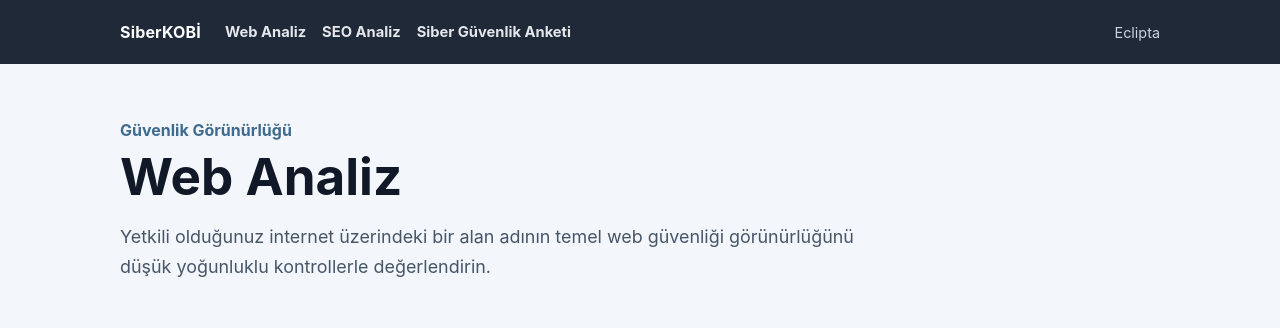
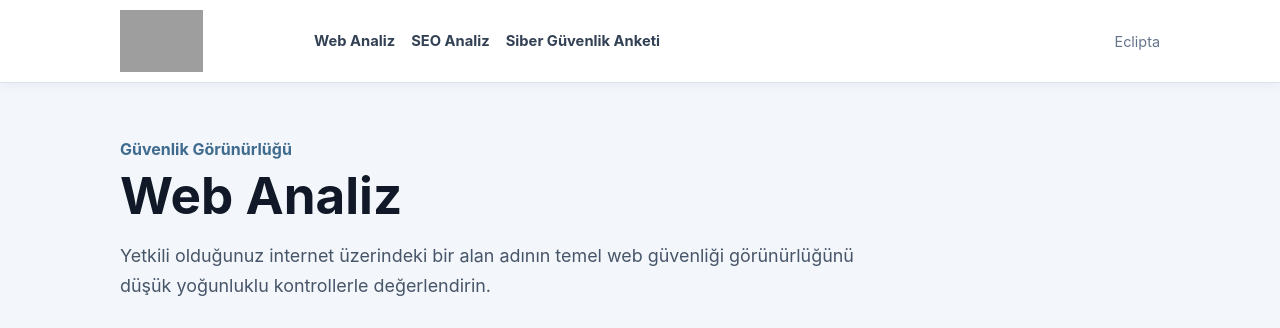
Before and after one commit to YagmurEr/siberkobi, a Flask app: page /openscan in a window 1280 px wide. Shown: the top 328 px of the page. Run offline with Flask 3, Linux system fonts and the light colour scheme; grey boxes are pictures that could not be loaded.

Commit message:
Apply SiberKOBİ branding and local Istanbul hero on latest main
* style: add local Istanbul hero photo asset

* brand: use SiberKOBİ logo in light header

* style: keep hero focused on product message

* style: use local Istanbul hero and light header

```diff
--- a/app/static/app.css
+++ b/app/static/app.css
@@ -10,13 +10,13 @@
 * { box-sizing: border-box; }
 body { margin: 0; font-family: Inter, ui-sans-serif, system-ui, -apple-system, BlinkMacSystemFont, "Segoe UI", sans-serif; background: var(--bg); color: var(--text); }
 .container { width: min(1040px, calc(100% - 32px)); margin: 0 auto; }
-.site-header { background: var(--brand-dark); color: #fff; }
-.header-inner { min-height: 64px; display: flex; align-items: center; gap: 24px; }
-.brand { color: #fff; font-weight: 750; text-decoration: none; letter-spacing: .01em; }
-.brand-note { color: #cbd5e1; font-size: .9rem; margin-left: auto; }
+.site-header { background: #ffffff; color: var(--text); border-bottom: 1px solid var(--line); box-shadow: 0 2px 12px rgba(15, 39, 64, .05); }
+.header-inner { min-height: 82px; display: flex; align-items: center; gap: 26px; }
+.brand { color: var(--text); font-weight: 750; text-decoration: none; letter-spacing: .01em; }
+.brand-note { color: #64748b; font-size: .9rem; margin-left: auto; }
 .main-nav { display: flex; gap: 16px; flex-wrap: wrap; }
-.main-nav a { color: #e5e7eb; text-decoration: none; font-size: .92rem; font-weight: 650; }
-.main-nav a:hover, .main-nav a:focus-visible { color: #fff; text-decoration: underline; }
+.main-nav a { color: #334155; text-decoration: none; font-size: .92rem; font-weight: 650; }
+.main-nav a:hover, .main-nav a:focus-visible { color: #0f2740; text-decoration: underline; }
 .hero { padding: 56px 0 28px; }
 .landing-hero { padding-bottom: 18px; }
 .eyebrow { color: var(--brand); font-weight: 700; margin: 0 0 8px; }
@@ -97,7 +97,7 @@ button:disabled { opacity: .55; cursor: not-allowed; }
 .landing-hero--istanbul {
   background:
     linear-gradient(90deg, rgba(10, 30, 48, .92) 0%, rgba(18, 49, 74, .78) 42%, rgba(36, 75, 102, .30) 70%, rgba(255,255,255,.04) 100%),
-    url("https://upload.wikimedia.org/wikipedia/commons/7/76/Bosphorus_Bridge.jpg") center/cover no-repeat;
+    url("/static/istanbul-hero-photo.svg") center/cover no-repeat;
 }
 .landing-hero-overlay {
   position: absolute;
@@ -169,7 +169,7 @@ button:disabled { opacity: .55; cursor: not-allowed; }
   .landing-hero--istanbul {
     background:
       linear-gradient(90deg, rgba(10,30,48,.95) 0%, rgba(18,49,74,.82) 70%, rgba(36,75,102,.42) 100%),
-      url("https://upload.wikimedia.org/wikipedia/commons/7/76/Bosphorus_Bridge.jpg") 58% center/cover no-repeat;
+      url("/static/istanbul-hero-photo.svg") 58% center/cover no-repeat;
   }
   .module-card { min-height: 0; }
 }
@@ -228,3 +228,9 @@ button:disabled { opacity: .55; cursor: not-allowed; }
   font-size: .86rem;
   color: #475569;
 }
+
+.brand-logo-link { display: inline-flex; align-items: center; }
+.site-logo { display: block; width: 168px; height: 62px; object-fit: contain; object-position: left center; }
+@media (max-width: 820px) {
+  .site-logo { width: 150px; height: 56px; }
+}
--- a/app/templates/base.html
+++ b/app/templates/base.html
@@ -10,7 +10,9 @@
 <body>
   <header class="site-header">
     <div class="container header-inner">
-      <a class="brand" href="{{ url_for('web.index') }}">SiberKOBİ</a>
+      <a class="brand brand-logo-link" href="{{ url_for('web.index') }}" aria-label="SiberKOBİ ana sayfa">
+        <img class="site-logo" src="{{ url_for('static', filename='siberkobi-logo.svg') }}" alt="SiberKOBİ — Riskini bugün gör, yarını koru.">
+      </a>
       <nav class="main-nav" aria-label="Ana menü">
         <a href="{{ url_for('web.openscan') }}">Web Analiz</a>
         <a href="{{ url_for('web.web_seo_audit') }}">SEO Analiz</a>
--- a/app/templates/index.html
+++ b/app/templates/index.html
@@ -4,7 +4,6 @@
 <section class="landing-hero landing-hero--istanbul">
   <div class="landing-hero-overlay"></div>
   <div class="landing-hero-content">
-    <img class="hero-brand-logo" src="{{ url_for('static', filename='siberkobi-logo.svg') }}" alt="SiberKOBİ — Riskini bugün gör, yarını koru.">
     <p class="eyebrow eyebrow-light">Ücretsiz · Açık Kaynak · KOBİ Odaklı</p>
     <h1>KOBİ’nizin dijital görünürlüğünü ve güvenlik hazırlığını tek noktadan değerlendirin.</h1>
     <p class="lead lead-light">
```
Also changed, not shown: app/static/istanbul-hero-photo.svg (added).
